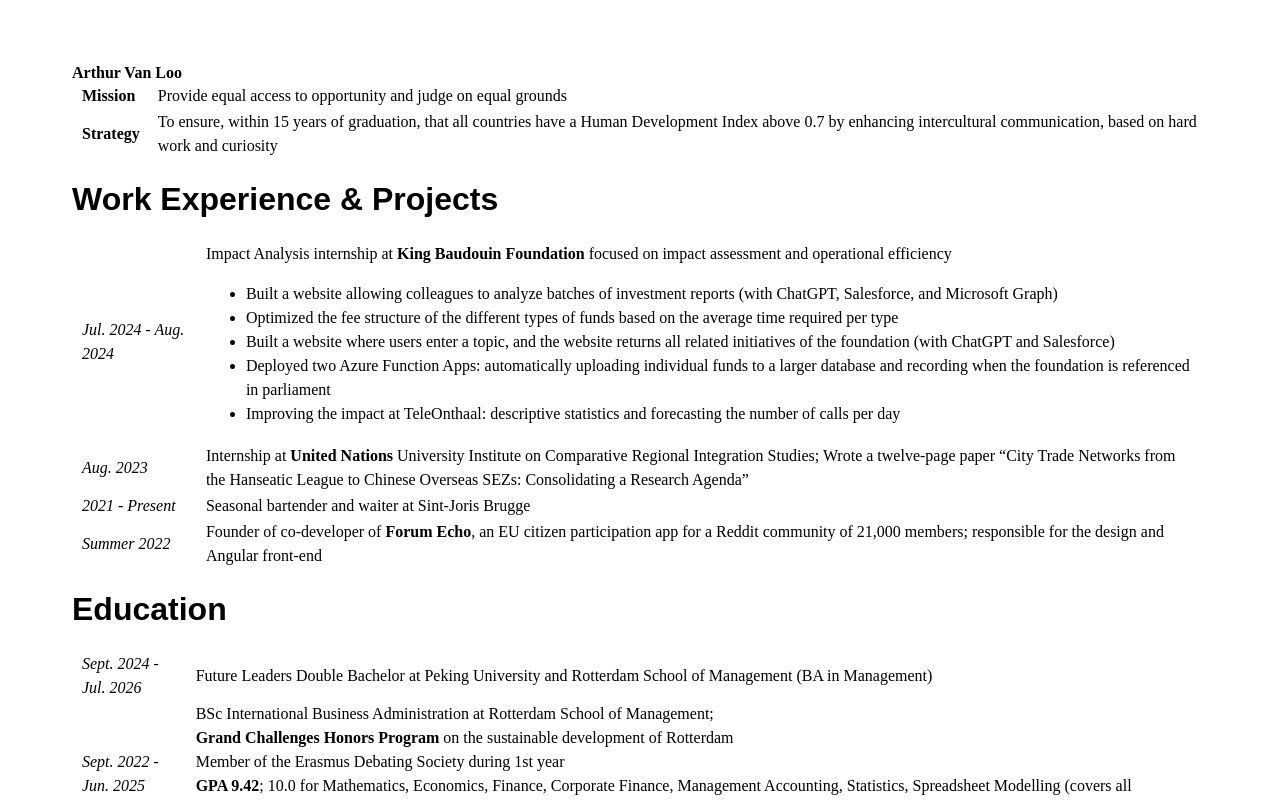
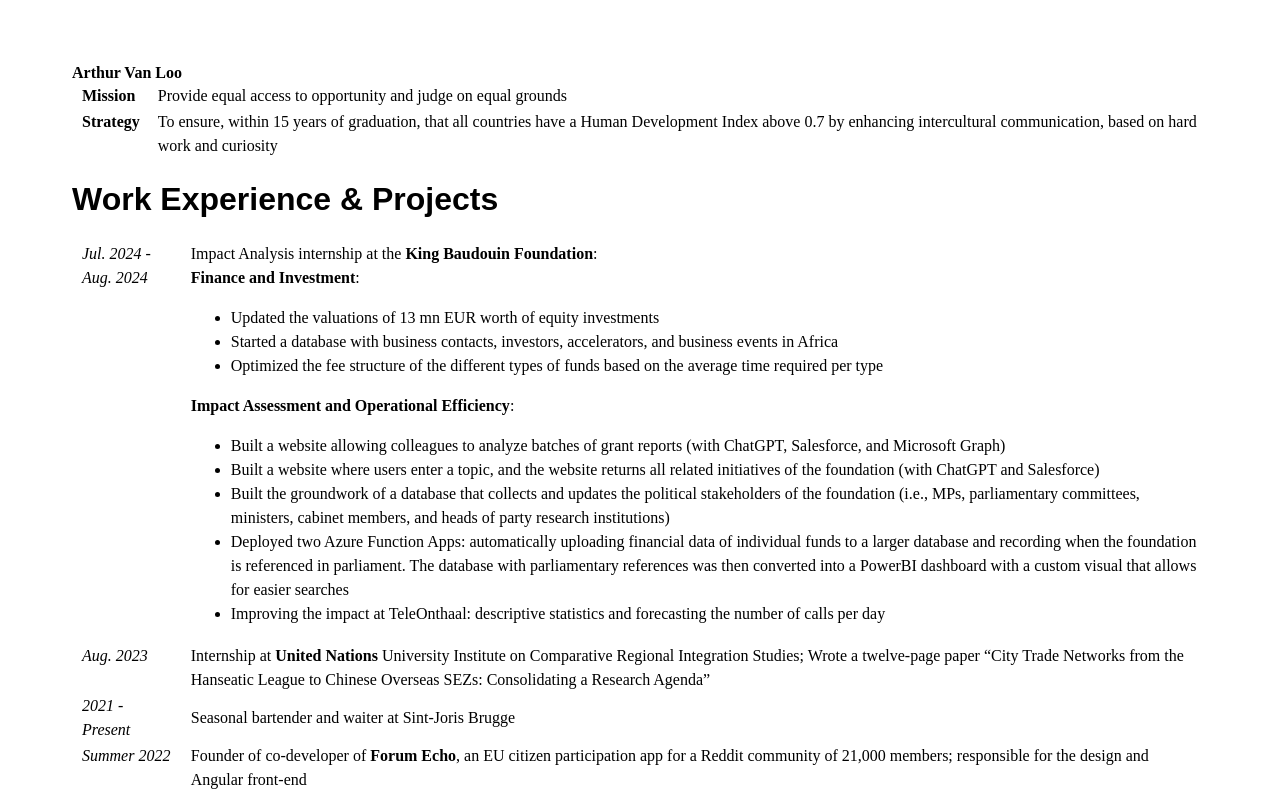
Before and after one commit to avanloo01/businessCard, an Angular app: page /cv in a window 1280 px wide. Shown: the top 800 px of the page. Built offline with nearby package versions, Linux system fonts and the light colour scheme.

Commit message:
Update CV based on KBF

```diff
--- a/src/app/Components/cv/cv.component.html
+++ b/src/app/Components/cv/cv.component.html
@@ -17,19 +17,36 @@
 <table>
   <tr>
         <td><i>Jul. 2024 - Aug. 2024</i></td>
-        <td>Impact Analysis internship at <b>King Baudouin Foundation</b> focused on impact assessment and operational efficiency
+        <td>Impact Analysis internship at the <b>King Baudouin Foundation</b>:<br>
+            <b>Finance and Investment</b>:
             <ul>
                 <li>
-        Built a website allowing colleagues to analyze batches of investment reports (with ChatGPT, Salesforce, and Microsoft Graph)
+                    Updated the valuations of 13 mn EUR worth of equity investments
                 </li>
                 <li>
-        Optimized the fee structure of the different types of funds based on the average time required per type
+                    Started a database with business contacts, investors, accelerators, and business events in Africa
+                </li>
+                <li> Optimized the fee structure of the different types of funds based on the average time required per type
+                </li>
+            </ul>
+            <b>Impact Assessment and Operational Efficiency</b>:
+            <ul>
+                <li>
+                    Built a website allowing colleagues to analyze batches of grant reports (with ChatGPT, Salesforce, and
+                    Microsoft Graph)
                 </li>
                 <li>
-        Built a website where users enter a topic, and the website returns all related initiatives of the foundation (with ChatGPT and Salesforce)
+                    Built a website where users enter a topic, and the website returns all related initiatives of the
+                    foundation (with ChatGPT and Salesforce)
                 </li>
                 <li>
-        Deployed two Azure Function Apps: automatically uploading individual funds to a larger database and recording when the foundation is referenced in parliament
+                    Built the groundwork of a database that collects and updates the political stakeholders of the foundation
+                    (i.e., MPs, parliamentary committees, ministers, cabinet members, and heads of party research institutions)
+                </li>
+                <li>
+                    Deployed two Azure Function Apps: automatically uploading financial data of individual funds to a larger
+                    database and recording when the foundation is referenced in parliament. The database with parliamentary
+                    references was then converted into a PowerBI dashboard with a custom visual that allows for easier searches
                 </li>
                 <li>
                     Improving the impact at TeleOnthaal: descriptive statistics and forecasting the number of calls per day
--- a/src/app/Components/cv/cv.component.scss
+++ b/src/app/Components/cv/cv.component.scss
@@ -10,3 +10,6 @@
     text-decoration: none;
     color: #5882C5;
 }
+table td:first-child {
+    vertical-align: baseline;
+}
```
Lines whose indentation alone changed are shown as unchanged.
